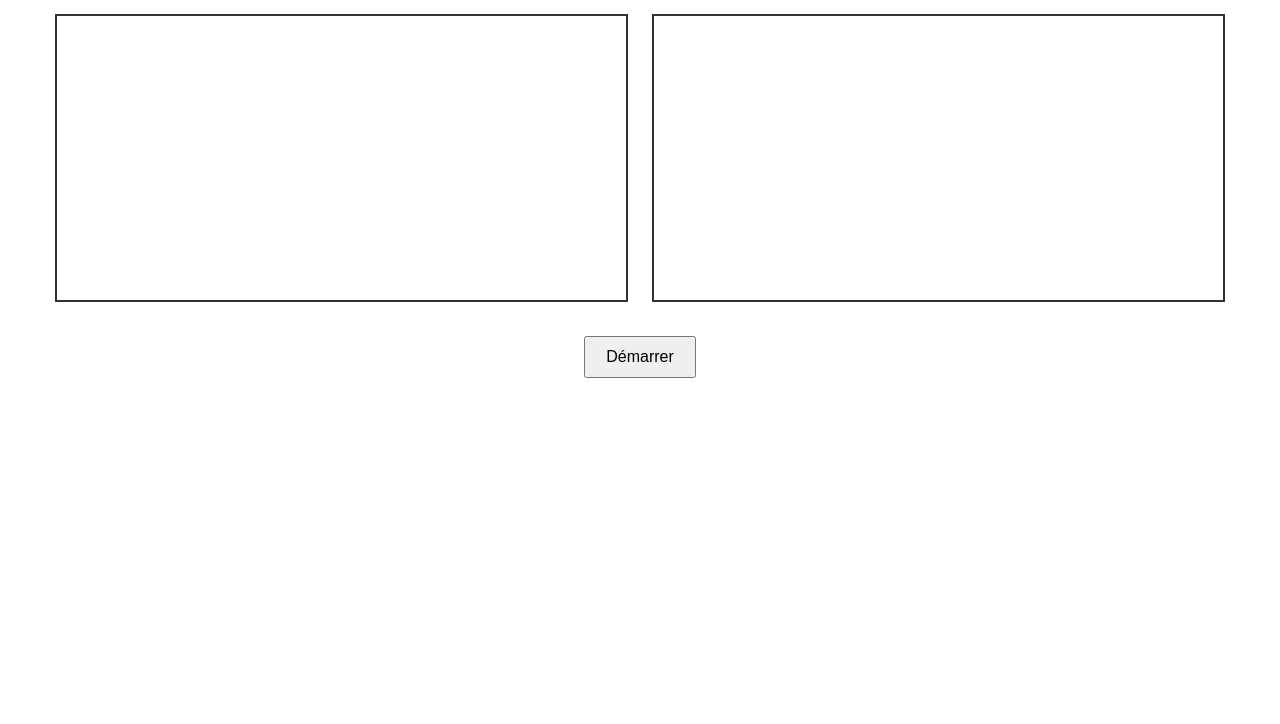
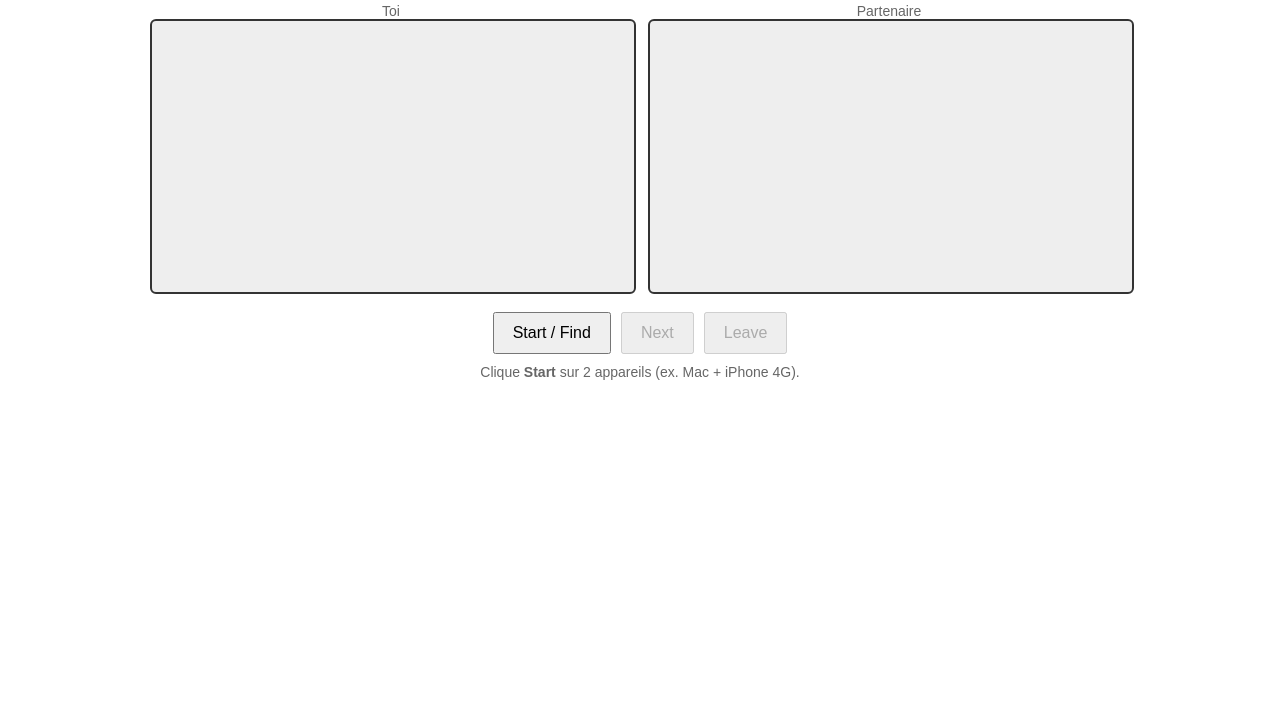
Before and after one commit to quentinlang/camlive-frontend, a plain HTML site: page camlive-frontend/index.html in a window 1280 px wide. Shown: the part 76-800 px from the top of the page. Drawn offline with nearby package versions, Linux system fonts and the light colour scheme.

Commit message:
Update index.html

```diff
--- a/camlive-frontend/index.html
+++ b/camlive-frontend/index.html
@@ -1,42 +1,43 @@
 <!DOCTYPE html>
 <html lang="fr">
 <head>
-  <meta charset="UTF-8">
-  <meta name="viewport" content="width=device-width, initial-scale=1.0">
-  <title>CamLive - Chat Vidéo</title>
+  <meta charset="UTF-8" />
+  <meta name="viewport" content="width=device-width, initial-scale=1" />
+  <title>CamLive++ – Chat vidéo</title>
   <style>
-    body {
-      font-family: Arial, sans-serif;
-      text-align: center;
-    }
-    video {
-      width: 45%;
-      margin: 10px;
-      border: 2px solid #333;
-    }
-    button {
-      padding: 10px 20px;
-      font-size: 16px;
-      margin: 20px;
-      cursor: pointer;
-    }
+    body { font-family: Arial, sans-serif; max-width: 980px; margin: 24px auto; text-align: center; }
+    h1 { margin-bottom: 12px; }
+    .grid { display: grid; grid-template-columns: 1fr 1fr; gap: 16px; }
+    video { width: 100%; aspect-ratio: 16/9; background:#eee; border:2px solid #333; border-radius:6px; }
+    .controls { margin-top: 14px; display:flex; gap:10px; justify-content:center; flex-wrap:wrap; }
+    button { padding:10px 18px; font-size:16px; cursor:pointer; }
+    .hint { color:#666; font-size:14px; margin-top:6px; }
+    #status { margin-top:10px; }
   </style>
 </head>
 <body>
-  <h1>CamLive – Chat Vidéo</h1>
+  <h1>CamLive++ – Chat vidéo</h1>
 
-  <!-- Vidéos -->
-  <video id="localVideo" autoplay playsinline></video>
-  <video id="remoteVideo" autoplay playsinline></video>
-
-  <!-- Bouton -->
-  <div>
-    <button id="start">Démarrer</button>
+  <div class="grid">
+    <div>
+      <div class="hint">Toi</div>
+      <video id="localVideo" autoplay playsinline muted></video>
+    </div>
+    <div>
+      <div class="hint">Partenaire</div>
+      <video id="remoteVideo" autoplay playsinline></video>
+    </div>
   </div>
 
-  <!-- Socket.io -->
-  <script src="https://cdn.socket.io/4.5.4/socket.io.min.js"></script>
-  <!-- Ton code JS -->
+  <div class="controls">
+    <button id="start">Start / Find</button>
+    <button id="next" disabled>Next</button>
+    <button id="leave" disabled>Leave</button>
+  </div>
+
+  <div id="status" class="hint">Clique <b>Start</b> sur 2 appareils (ex. Mac + iPhone 4G).</div>
+
+  <script src="https://cdn.socket.io/4.7.2/socket.io.min.js"></script>
   <script src="app.js"></script>
 </body>
 </html>
```
